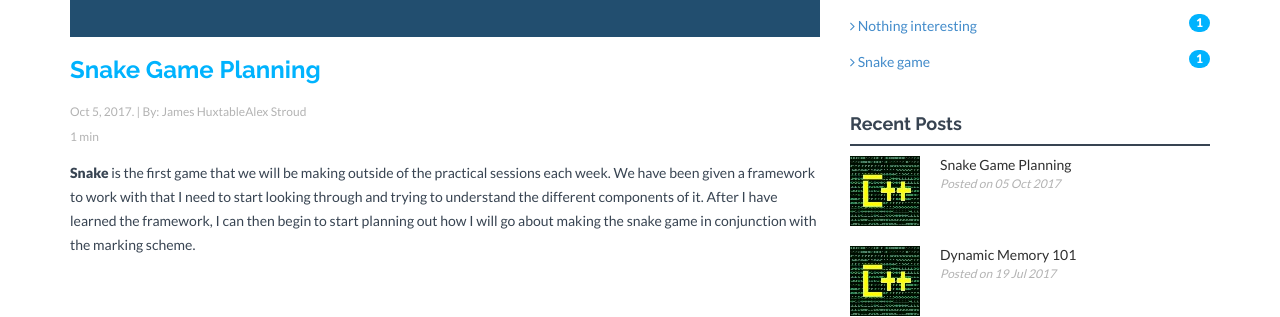
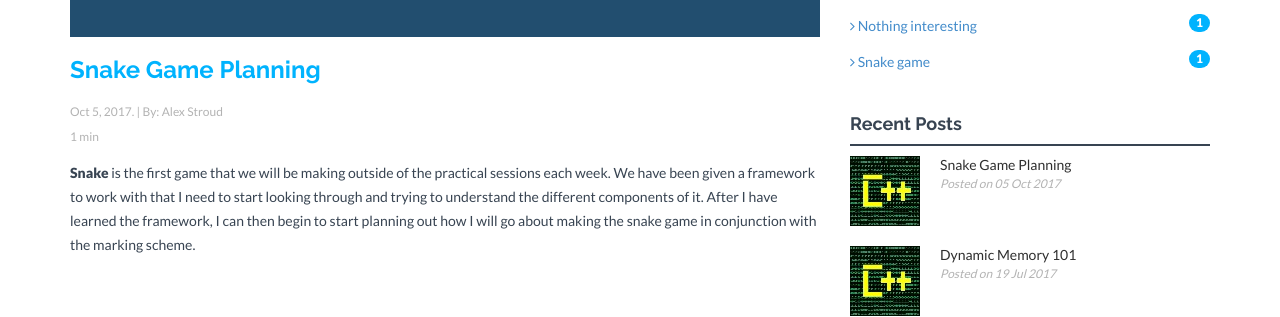
Before and after one commit to Stroudie2/Stroudie2.github.io, a Jekyll site: the page built from _posts/2017-10-05-snake.markdown, in a window 1280 px wide and 900 px high, scrolled down 416 px. Shown: the part 156-473 px from the top of the window. Built offline with Jekyll 4.4.1, drawn with Linux system fonts in a browser that asks for light colours; nearby versions of some CDN libraries.

Commit message:
Update 2017-10-05-snake.markdown

```diff
--- a/_posts/2017-10-05-snake.markdown
+++ b/_posts/2017-10-05-snake.markdown
@@ -2,7 +2,7 @@
 layout: post
 title: Snake Game Planning
 date: 2017-10-05T11:27:00.000Z
-author: James HuxtableAlex Stroud
+author: Alex Stroud
 categories:
   - Snake Game
 img: post01.jpg
```
